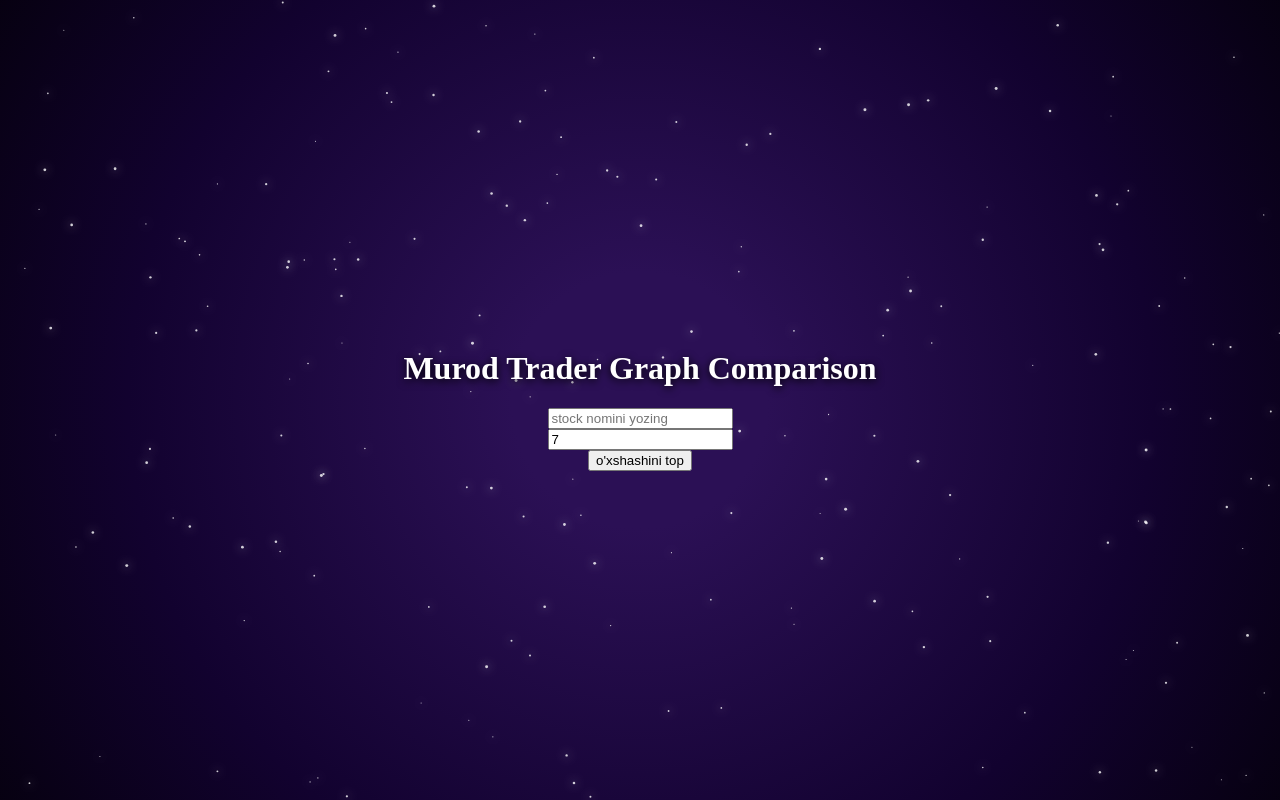
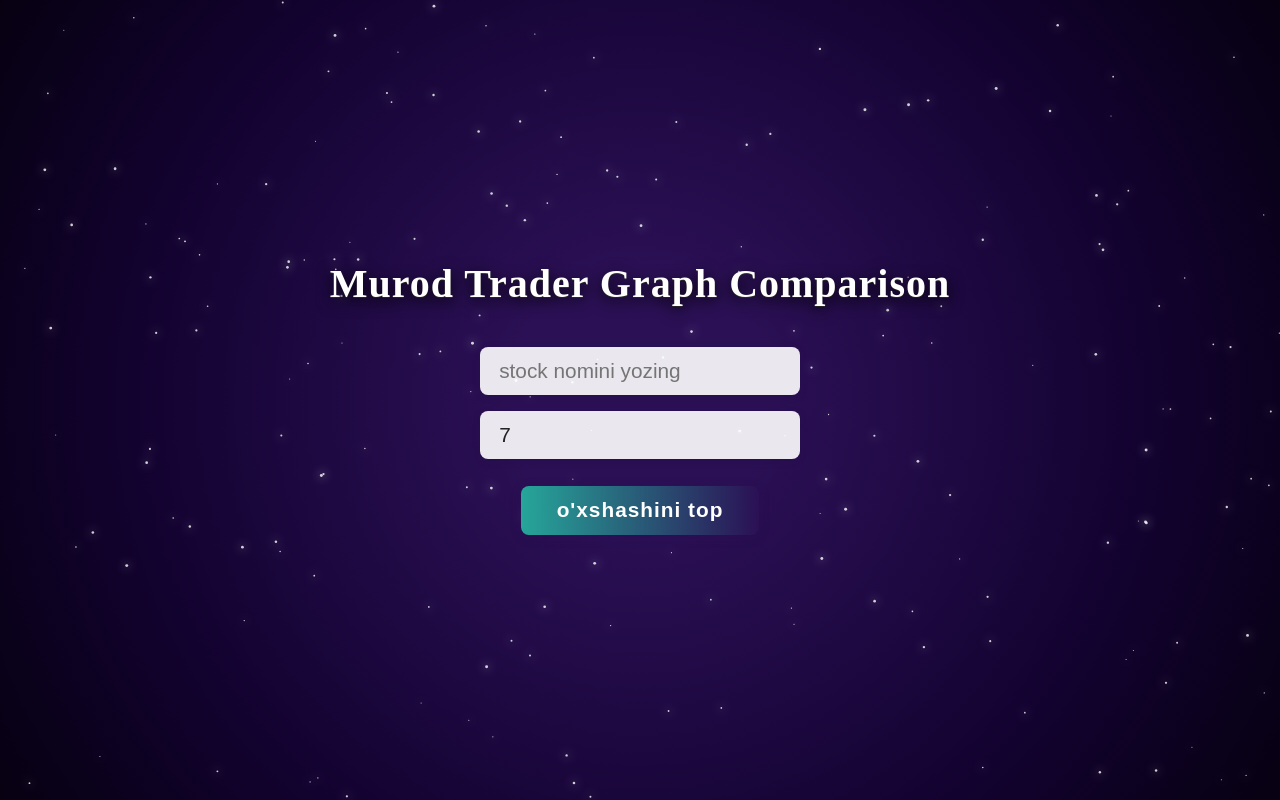
Before and after one commit to aruzikulov/trading-pattern-matcher, a React (Create React App) app: page / in a window 1280 px wide. Built offline with nearby package versions, Linux system fonts and the light colour scheme; what chartjs-chart-financial would draw is missing.

Commit message:
text got bigger

```diff
--- a/src/App.css
+++ b/src/App.css
@@ -21,3 +21,51 @@ body {
   text-shadow: 0 2px 8px #000;
   padding: 2rem;
 }
+
+h1 {
+  font-size: 2.5rem;
+  font-weight: 800;
+  margin-bottom: 2rem;
+  color: #fff;
+  letter-spacing: 1px;
+  text-shadow: 0 4px 16px #000, 0 1px 0 #333;
+}
+
+input[type="text"],
+input[type="number"] {
+  font-size: 1.3rem;
+  padding: 0.75rem 1.2rem;
+  margin: 0.5rem 0;
+  border-radius: 8px;
+  border: none;
+  outline: none;
+  background: rgba(255,255,255,0.9);
+  color: #222;
+  box-shadow: 0 2px 8px rgba(0,0,0,0.10);
+  width: 320px;
+  max-width: 90vw;
+  transition: box-shadow 0.2s;
+}
+input[type="text"]:focus,
+input[type="number"]:focus {
+  box-shadow: 0 4px 16px #26a69a;
+}
+
+button {
+  font-size: 1.3rem;
+  font-weight: 700;
+  padding: 0.8rem 2.2rem;
+  margin: 1.2rem 0 2rem 0;
+  border-radius: 8px;
+  border: none;
+  background: linear-gradient(90deg, #26a69a 0%, #2b1055 100%);
+  color: #fff;
+  box-shadow: 0 2px 12px rgba(43,16,85,0.18);
+  cursor: pointer;
+  letter-spacing: 1px;
+  transition: background 0.2s, transform 0.1s;
+}
+button:hover {
+  background: linear-gradient(90deg, #2b1055 0%, #26a69a 100%);
+  transform: translateY(-2px) scale(1.04);
+}
```
